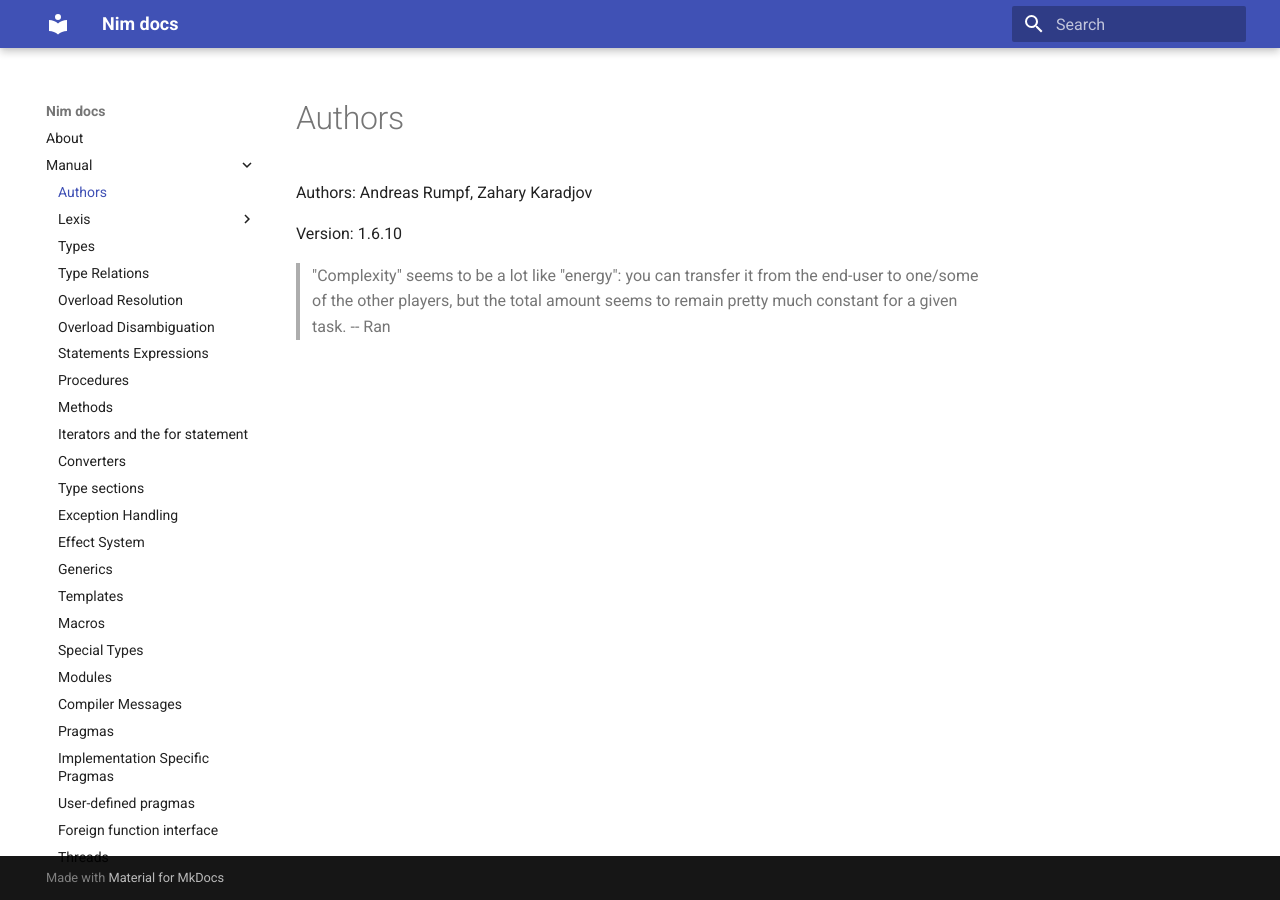
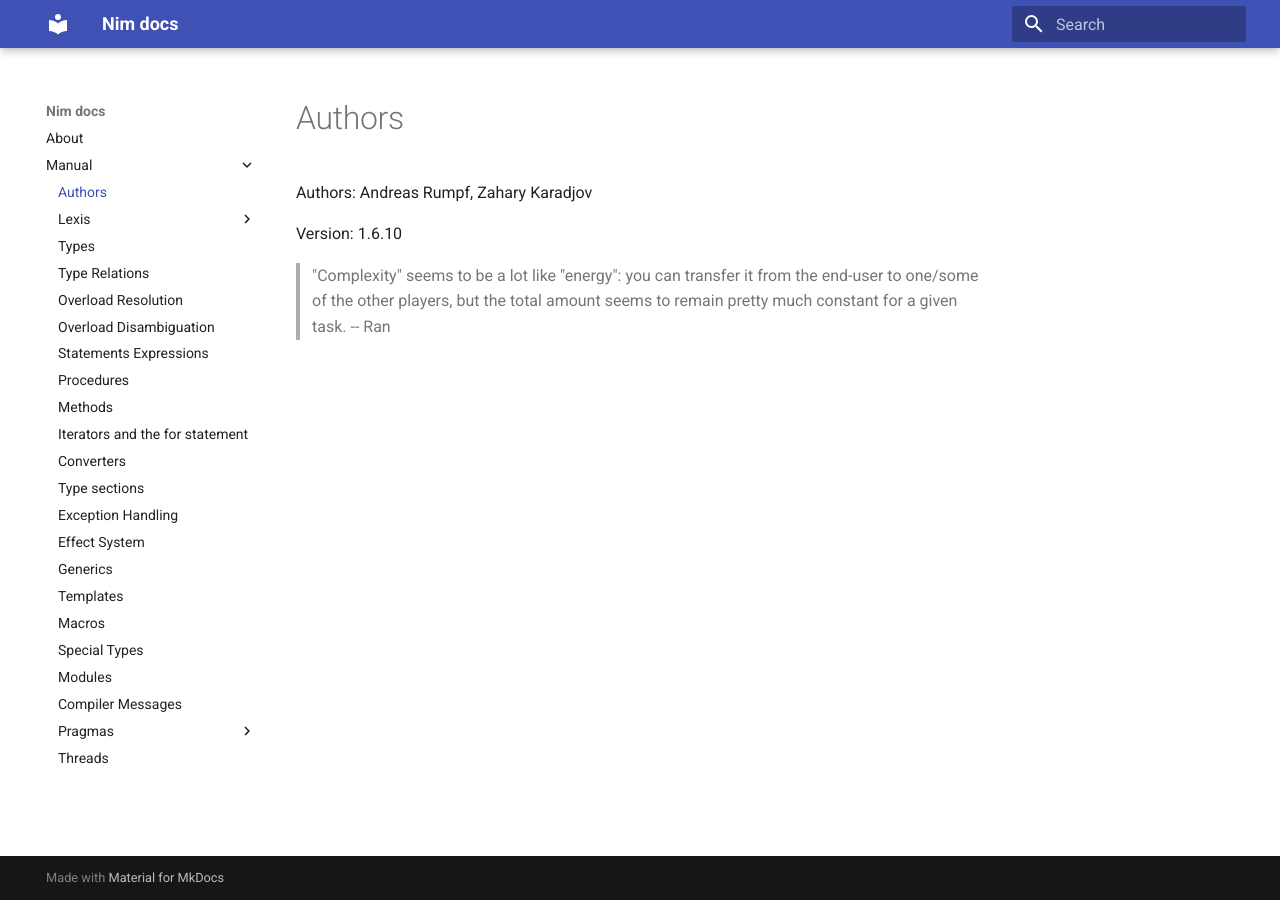
Before and after one commit to mantielero/nimdocs, an MkDocs documentation site: the page built from docs/manual/author.md, in a window 1280 px wide. Built offline with MkDocs 1.6.1 and Material for MkDocs 9.7.7, drawn with Linux system fonts in a browser that asks for light colours; part of the change alters nothing that is shown.

Commit message:
pragmas refactoring

```diff
--- a/mkdocs.yml
+++ b/mkdocs.yml
@@ -35,10 +35,11 @@ nav:
     - Special Types: manual/special_types.md
     - Modules: manual/modules.md
     - Compiler Messages: manual/compiler_messages.md
-    - Pragmas: manual/pragmas.md
-    - Implementation Specific Pragmas: manual/specific_pragmas.md
-    - User-defined pragmas: manual/user_defined_pragmas.md
-    - Foreign function interface: manual/ffi.md
+    - Pragmas:
+      - Pragmas: manual/pragmas/pragmas.md
+      - Implementation Specific Pragmas: manual/pragmas/specific_pragmas.md
+      - User-defined pragmas: manual/pragmas/user_defined_pragmas.md
+      - Foreign function interface: manual/pragmas/ffi.md
     - Threads: manual/threads.md
 
 
```
